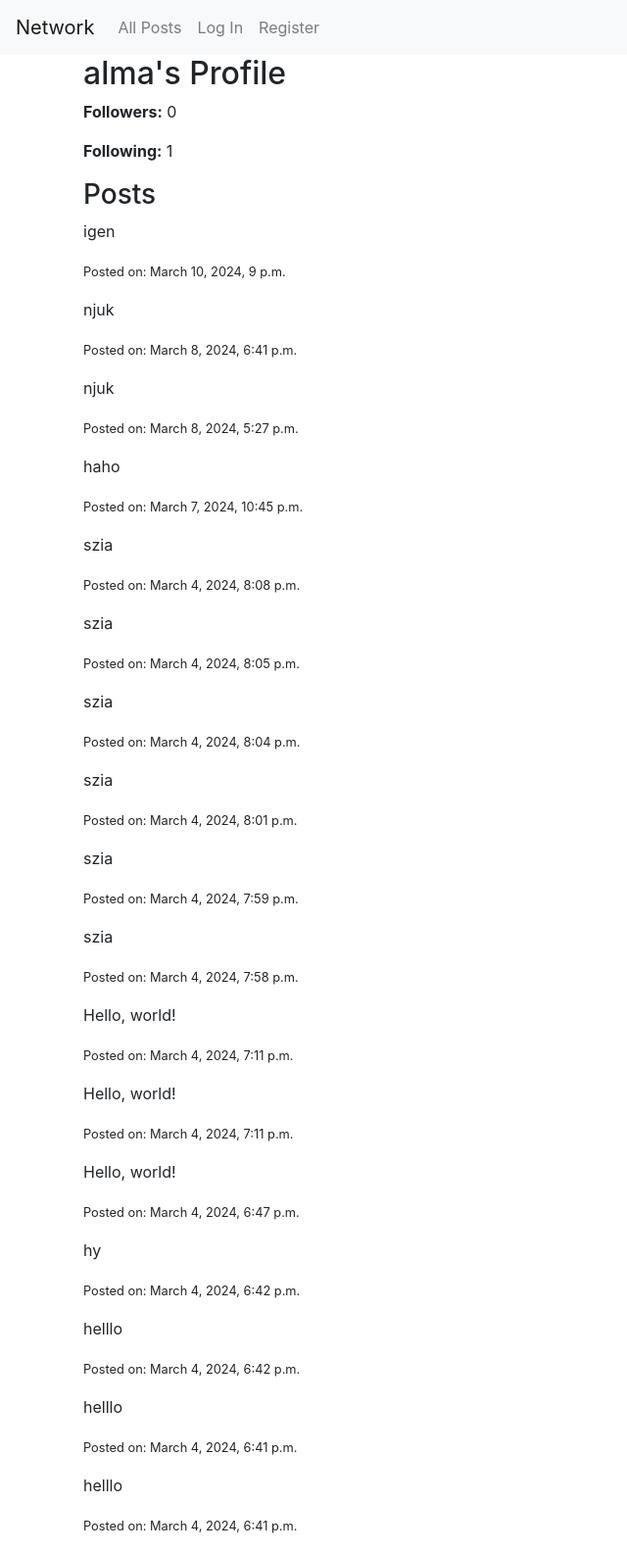
After one commit to zsoltadam92/cs50w-project4-Network, a Django app: a page that uses network/templates/network/layout.html in a window 1280 px wide. The commit adds this page. Shown: the whole page at 98% size, without its empty margins (0-640 px from the left). Run offline with Django 3.2, Linux system fonts and the light colour scheme; data comes from the database, SQL or seed files in the repository; both versions use the stored data as it was after the commit; some libraries are stand-ins or nearby versions.

Commit message:
Follow/Unfollow

```diff
--- a/network/models.py
+++ b/network/models.py
@@ -27,3 +27,10 @@ class Like(models.Model):
     class Meta:
         # Ensures that a user can only like a specific post once.
         unique_together = ('user', 'post')
+
+class Follow(models.Model):
+    follower = models.ForeignKey(User, related_name="following", on_delete=models.CASCADE)
+    followed = models.ForeignKey(User, related_name="followers", on_delete=models.CASCADE)
+
+    class Meta:
+        unique_together = ('follower', 'followed')
--- a/network/static/network/app.js
+++ b/network/static/network/app.js
@@ -1,3 +1,5 @@
+import getCookie from "./util.js";
+
 document.addEventListener('DOMContentLoaded', function() {
   document.querySelectorAll('.like-button').forEach(button => {
     button.addEventListener('click', function() {
@@ -14,31 +16,11 @@ document.addEventListener('DOMContentLoaded', function() {
         })
         .then(response => response.json())
         .then(result => {
-            if (result.liked) {
-                document.querySelector(`#like-button-${postId}`).innerHTML = "Unlike"
-            } else {
-                document.querySelector(`#like-button-${postId}`).innerHTML = "Like"
+            document.querySelector(`#like-button-${postId}`).innerHTML = result.liked ? "Unlike" : "Like"
 
-            }
             // Update the like count on the page
-
             document.querySelector(`#like-count-${postId}`).innerHTML = `Likes: ${result.like_count}`;
         });
     });
   });
 });
-
-function getCookie(name) {
-  let cookieValue = null;
-  if (document.cookie && document.cookie !== '') {
-      const cookies = document.cookie.split(';');
-      for (let i = 0; i < cookies.length; i++) {
-          const cookie = cookies[i].trim();
-          if (cookie.substring(0, name.length + 1) === (name + '=')) {
-              cookieValue = decodeURIComponent(cookie.substring(name.length + 1));
-              break;
-          }
-      }
-  }
-  return cookieValue;
-}
--- /dev/null
+++ b/network/static/network/follow.js
@@ -0,0 +1,21 @@
+import getCookie from "./util.js";
+
+document.addEventListener('DOMContentLoaded', function() {
+    document.querySelector('#follow-toggle-button').addEventListener("click",  () => {
+        const username = document.querySelector('#follow-toggle-button').dataset.username;
+        fetch(`/toggle_follow/${username}`, {
+            method: 'POST',
+            headers: {
+                "X-CSRFToken": getCookie("csrftoken"), // CSRF token as before
+            },
+        })
+        .then(response => response.json())
+        .then(result => {
+            // Update the button and followers count based on the result
+            if (result.status === "success") {
+                document.querySelector('#follow-toggle-button').innerHTML = result.action === "followed" ? "Unfollow" : "Follow";
+                document.querySelector('#followers-count').innerHTML = `${result.followers_count}`;
+            }
+        });
+    });
+});
--- /dev/null
+++ b/network/static/network/util.js
@@ -0,0 +1,16 @@
+function getCookie(name) {
+  let cookieValue = null;
+  if (document.cookie && document.cookie !== '') {
+      const cookies = document.cookie.split(';');
+      for (let i = 0; i < cookies.length; i++) {
+          const cookie = cookies[i].trim();
+          if (cookie.substring(0, name.length + 1) === (name + '=')) {
+              cookieValue = decodeURIComponent(cookie.substring(name.length + 1));
+              break;
+          }
+      }
+  }
+  return cookieValue;
+}
+
+export default getCookie
--- a/network/templates/network/index.html
+++ b/network/templates/network/index.html
@@ -11,7 +11,8 @@
     {% endif%}
     {% for post in posts %}
     <div>
-        <h4>{{post.user.username}}</h4>
+
+        <h4><a class="nav-link" href="{% url 'profile' username=post.user.username %}"><strong>{{ post.user.username }}</strong></a></h4>
         <p>{{ post.content }}</p>
         <p>Posted on: {{ post.created_at }}</p>
         {%if user.is_authenticated%}
--- a/network/templates/network/layout.html
+++ b/network/templates/network/layout.html
@@ -6,7 +6,7 @@
         <title>{% block title %}Social Network{% endblock %}</title>
         <link rel="stylesheet" href="https://stackpath.bootstrapcdn.com/bootstrap/4.4.1/css/bootstrap.min.css" integrity="sha384-Vkoo8x4CGsO3+Hhxv8T/Q5PaXtkKtu6ug5TOeNV6gBiFeWPGFN9MuhOf23Q9Ifjh" crossorigin="anonymous">
         <link href="{% static 'network/styles.css' %}" rel="stylesheet">
-        <script src="{% static 'network/app.js' %}"></script>
+        <script src="{% static 'network/app.js' %}" type="module"></script>
     </head>
     <body>
 
@@ -17,7 +17,7 @@
               <ul class="navbar-nav mr-auto">
                 {% if user.is_authenticated %}
                     <li class="nav-item">
-                        <a class="nav-link" href="#"><strong>{{ user.username }}</strong></a>
+                        <a class="nav-link" href="{% url 'profile' username=user.username %}"><strong>{{ user.username }}</strong></a>
                     </li>
                 {% endif %}
                 <li class="nav-item">
--- /dev/null
+++ b/network/templates/network/profile.html
@@ -0,0 +1,38 @@
+{% extends 'network/layout.html' %}
+{% load static %}
+
+
+{% block body %}
+<div class="container">
+    <div class="profile-header">
+        <h2>{{ user_profile.username }}'s Profile</h2>
+        <p><strong>Followers:</strong> <span id="followers-count">{{ followers_count }}</span></p>
+        <p><strong>Following:</strong> {{ following_count }}</p>
+        {% if user.is_authenticated %}
+            {% if user != user_profile %}
+                <button id="follow-toggle-button" data-username="{{ user_profile.username }}" class="btn btn-primary">
+                    {% if is_following %}Unfollow{% else %}Follow{% endif %}
+                </button>
+            {% endif %}
+        {% endif %}
+    </div>
+
+    <div class="posts-list">
+        <h3>Posts</h3>
+        {% for post in posts %}
+            <div class="post">
+                <p>{{ post.content }}</p>
+                <p><small>Posted on: {{ post.created_at }}</small></p>
+            </div>
+        {% endfor %}
+    </div>
+</div>
+
+{% if user != user_profile %}
+
+{% block script %}
+<script src="{% static 'network/follow.js' %}" type="module"></script>
+{% endblock %}
+{% endif %}
+
+{% endblock %}
--- a/network/urls.py
+++ b/network/urls.py
@@ -8,5 +8,7 @@ urlpatterns = [
     path('like/<int:post_id>', views.like_post, name='like_post'),
     path("login", views.login_view, name="login"),
     path("logout", views.logout_view, name="logout"),
+    path('profile/<str:username>', views.profile, name='profile'),
+    path('toggle_follow/<str:username>', views.toggle_follow, name='toggle_follow'),
     path("register", views.register, name="register"),
 ]
--- a/network/views.py
+++ b/network/views.py
@@ -5,8 +5,10 @@ from django.http import HttpResponse, HttpResponseRedirect, JsonResponse
 from django.shortcuts import render
 from django.urls import reverse
 from django import forms
+from django.contrib.auth.decorators import login_required
 
-from .models import User,Post, Like
+
+from .models import User,Post, Like, Follow
 
 class NewPostForm(forms.Form):
     newPost = forms.CharField(
@@ -58,7 +60,50 @@ def like_post(request, post_id):
         # After handling the like/unlike logic, return the current like count and status.
         return JsonResponse({'like_count': post.like_count, 'liked': is_liked})
 
+def profile(request, username):
+    user = User.objects.get(username=username)
+    posts = Post.objects.filter(user=user).order_by('-created_at')
 
+    # Check if current user is following the profile
+    is_following = False
+    if request.user.is_authenticated and Follow.objects.filter(follower=request.user, followed=user).exists():
+        is_following = True
+
+    # Count the number of followers and following
+    followers_count = Follow.objects.filter(followed=user).count()
+    following_count = Follow.objects.filter(follower=user).count()
+
+    return render(request, 'network/profile.html', {
+        'user_profile': user,
+        'posts': posts,
+        'is_following': is_following,
+        'followers_count': followers_count,
+        'following_count': following_count
+    })
+
+@login_required
+def toggle_follow(request, username):
+    if request.method == 'POST':
+        follower = request.user
+        followed = User.objects.get(username=username)
+
+        if follower == followed:
+            return JsonResponse({"error": "You cannot follow yourself."}, status=400)
+
+        try:
+            # Try to find an existing follow relationship
+            follow_relation = Follow.objects.get(follower=follower, followed=followed)
+            # If found, delete it, meaning the user wants to unfollow
+            follow_relation.delete()
+            action = "unfollowed"
+        except Follow.DoesNotExist:
+            # If not found, create a new follow relationship, meaning the user wants to follow
+            Follow.objects.create(follower=follower, followed=followed)
+            action = "followed"
+
+        return JsonResponse({"status": "success", "action": action, "followers_count": Follow.objects.filter(followed=followed).count()})
+
+    return JsonResponse({"error": "POST request required."}, status=400)
 
 def login_view(request):
     if request.method == "POST":
```
Also changed, not shown: db.sqlite3, network/migrations/0005_profile.py (added), network/migrations/0006_alter_profile_user.py (added), network/migrations/0007_alter_profile_user.py (added), network/migrations/0008_follow_delete_profile.py (added), network/migrations/0009_post_likes_delete_like.py (added), network/migrations/0010_remove_post_likes_like.py (added), network/migrations/0011_rename_following_follow_followed_and_more.py (added), network/migrations/0012_alter_like_post_alter_like_user.py (added), network/migrations/0013_alter_like_post_alter_like_user.py (added).
